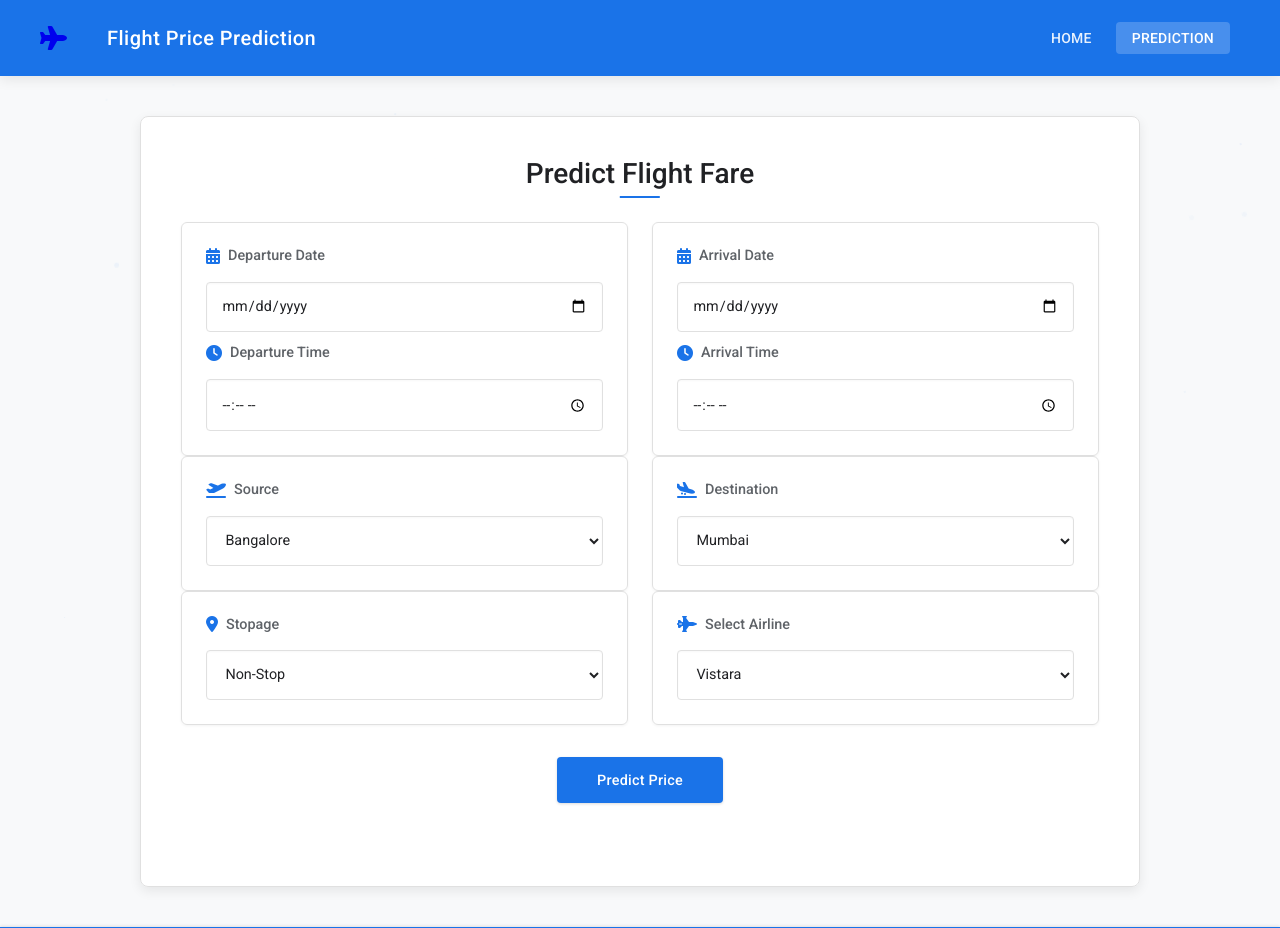
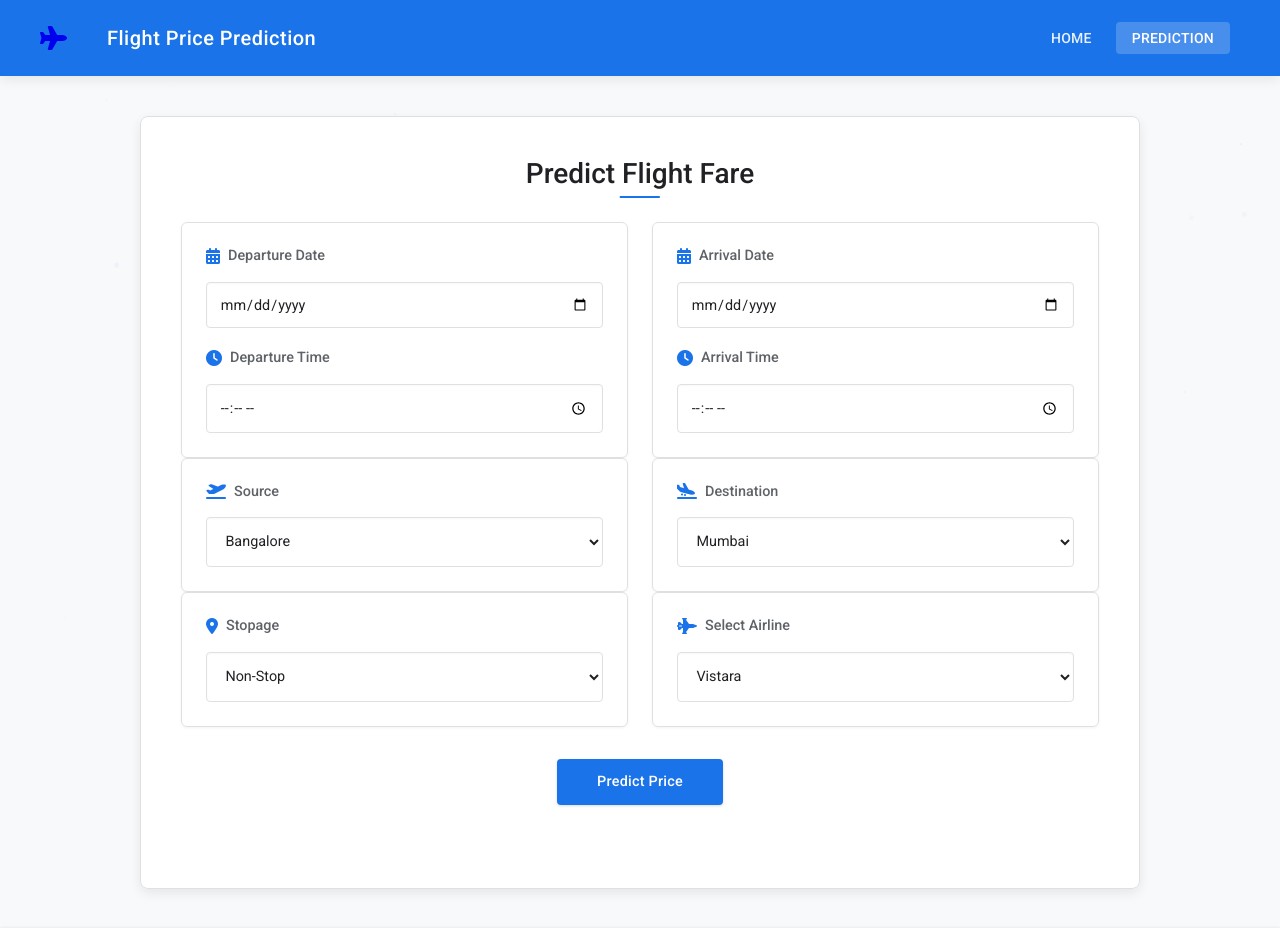
Before and after one commit to vardhaman-dev/AirfarePricePrediction, a Flask app: page /predict in a window 1280 px wide. Shown: the top 928 px of the page. Run offline with Flask 2, Linux system fonts and the light colour scheme; parts of the project's set-up code (start-up, migrations or seed data) failed here and were passed over.

Commit message:
Update enhanced.css

```diff
--- a/static/enhanced.css
+++ b/static/enhanced.css
@@ -201,6 +201,10 @@ body {
   gap: 8px;
 }
 
+.title:not(:first-child) {
+  margin-top: 8px;
+}
+
 .title i {
   color: var(--primary-color);
   font-size: 1rem;
@@ -214,6 +218,11 @@ input, select {
   color: var(--text-color);
   font-size: 0.9rem;
   box-shadow: inset 0 1px 2px rgba(0, 0, 0, 0.03);
+}
+
+input[type="date"], input[type="time"] {
+  padding: 0.8rem;
+  font-family: 'Roboto', sans-serif;
 }
 
 input:focus, select:focus {
```
